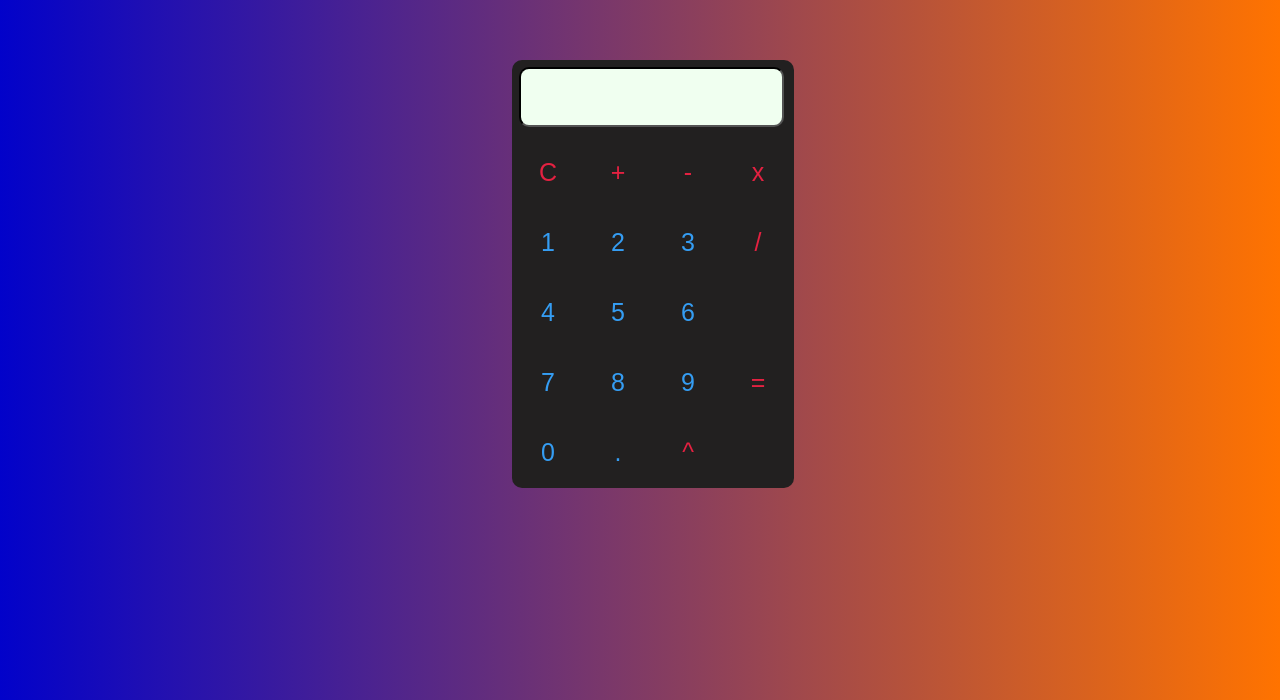
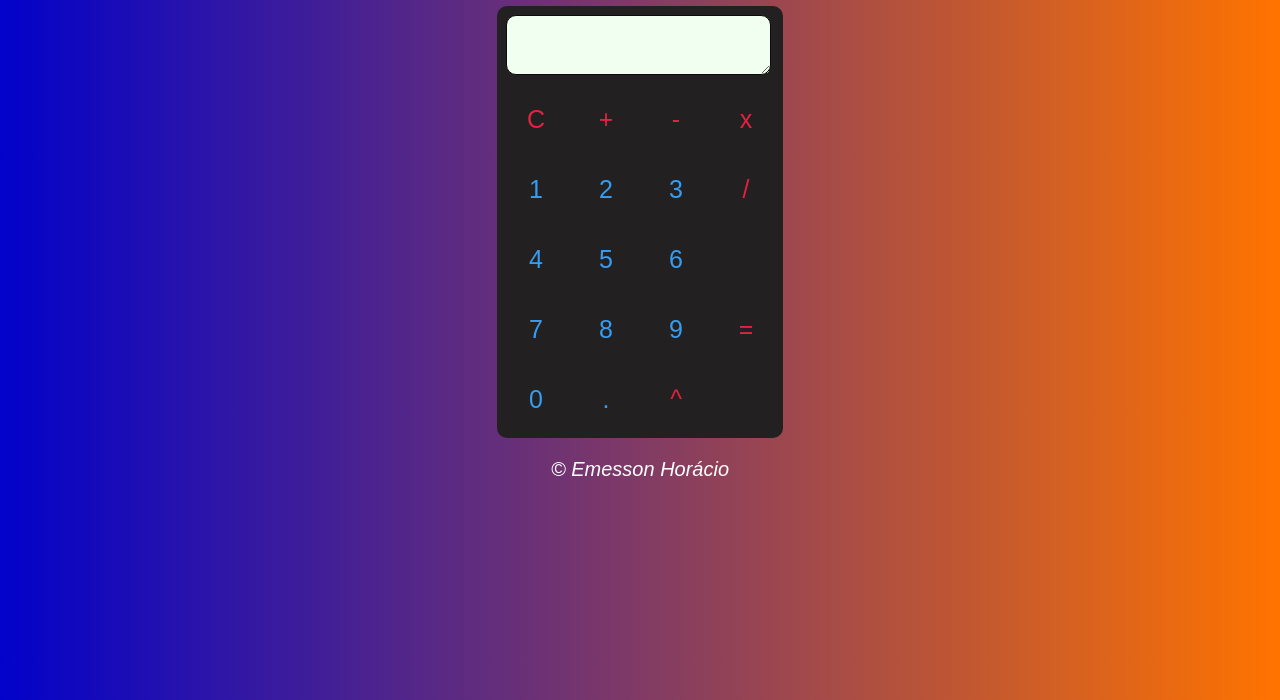
Before and after one commit to emessonhoracio/CalculadoraWeb, a plain HTML site: page Calculadora.html in a window 1280 px wide. Shown: the part 100-800 px from the top of the page. Drawn offline with Linux system fonts and the light colour scheme.

Commit message:
Segunda versão

```diff
--- a/Calculadora.html
+++ b/Calculadora.html
@@ -5,41 +5,51 @@
         <link rel="stylesheet" href="Estilo_Calculadora.css">
     </head>
     <body>
-        <div class="calculadora" >
+        <header>
+            <h1><strong>ATENÇÃO, FAÇA UMA OPERAÇÃO POR VEZ</strong></h1>
+        </header>
+        <section class="calculadora" >
             <table>
+                <div>
                     <tr>
-                    <input class="visor" type="number" disabled/>
+                        <textarea id='visor' disabled></textarea>
+                    </tr>
+                </div>
+                <div>
+                    <tr>
+                        <td><button class="apagar" onclick='apagar()'>C</button></td>
+                        <td><button class="somar" onclick="operacao('somar')">+</button></td>
+                        <td><button class="subtrair" onclick="operacao('subtrair')">-</button></td>
+                        <td><button class="multiplicar" onclick="operacao('multiplicar')">x</button></td>
                     </tr>
                     <tr>
-                    <td><button class="apagar">C</button></td>
-                    <td><button class="somar">+</button></td>
-                    <td><button class="subtrair">-</button></td>
-                    <td><button class="multiplicar">x</button></td>
+                        <td><button id='n1' onclick="escreverTel('n1')">1</button></td>
+                        <td><button id='n2' onclick="escreverTel('n2')">2</button></td>
+                        <td><button id='n3' onclick="escreverTel('n3')">3</button></td>
+                        <td><button class="dividir" onclick="operacao('dividir')">/</button></td>
                     </tr>
                     <tr>
-                    <td><button>1</button></td>
-                    <td><button>2</button></td>
-                    <td><button>3</button></td>
-                    <td><button class="dividir">/</button></td>
+                        <td><button id='n4' onclick="escreverTel('n4')">4</button></td>
+                        <td><button id='n5' onclick="escreverTel('n5')">5</button></td>
+                        <td><button id='n6' onclick="escreverTel('n6')">6</button></td>
+                        <td rowspan="5"><button class="resultado" onclick="resultado()">=</button></td>
                     </tr>
                     <tr>
-                    <td><button>4</button></td>
-                    <td><button>5</button></td>
-                    <td><button>6</button></td>
-                    <td rowspan="5"><button class="resultado">=</button></td>
+                        <td><button id='n7' onclick="escreverTel('n7')">7</button></td>
+                        <td><button id='n8' onclick="escreverTel('n8')">8</button></td>
+                        <td><button id='n9' onclick="escreverTel('n9')">9</button></td>
                     </tr>
                     <tr>
-                    <td><button>7</button></td>
-                    <td><button>8</button></td>
-                    <td><button>9</button></td>
+                        <td><button id='n0' onclick="escreverTel('n0')">0</button></td>
+                        <td><button id='ponto' onclick="escreverTel('ponto')">.</button></td>
+                        <td><button class="potencia" onclick="operacao('potencia')">^</button></td>
                     </tr>
-                <tr>
-                    <td><button>0</button></td>
-                    <td><button>.</button></td>
-                    <td><button class="potencia">^</button></td>
-                </tr>
+                </div>
             </table>
-
-        </div>
+        </section>
+        <footer>
+            <p1>&copy; Emesson Horácio</p1>
+        </footer>
+        <script src = 'script.js'></script>
     </body>
 </html>
--- a/Estilo_Calculadora.css
+++ b/Estilo_Calculadora.css
@@ -1,7 +1,12 @@
 body{
     background: linear-gradient(to left, rgb(255, 115, 0), rgb(2, 2, 202));
+    padding: 40px;
 }
-.resultado{
+h1{
+    text-align: center;
+    color: white;
+}
+button.resultado{
     color: rgb(228, 33, 65);
     width: 60px;
     height: 200px;
@@ -9,45 +14,54 @@ body{
 }
 button{
     color: rgb(53, 157, 243);
-    background-color: rgb(34,32,32);
+    background: rgb(34,32,32);
     width: 60px;
     height: 60px;
     font-size: 25px;
     margin: 3;
     border: none;
 }
-.visor{
+textarea#visor{
+    font: normal 15pt arial;
+    padding: 15px;
+    text-align: left;
+    color: black;
     border-radius: 10px;
-    border-color: black;
+    border-color: rgb(12, 11, 11);
     width: 265px;
     height: 60px;
-    margin: 7;
-    background-color: honeydew;
+    margin: 6;
+    background: honeydew;
 }
-.calculadora{
+section.calculadora{
+    padding: 3px;
     border-color: black;
     border-radius: 10px;
-    background-color: rgb(34, 32, 32);
-    position: absolute;
-    top: 20%;
-    left: 40%;
-
+    background: rgb(34, 32, 32);
+    width: 280px;
+    margin: auto;
 }
-.apagar{
+button.apagar{
     color: rgb(228, 33, 65);
 }
-.somar{
+button.somar{
     color: rgb(228, 33, 65);
 }
-.subtrair{
+button.subtrair{
     color: rgb(228, 33, 65);
 }
-.dividir{
+button.dividir{
     color: rgb(228, 33, 65);
 }
-.multiplicar{
+button.multiplicar{
     color: rgb(228, 33, 65);
 }
-.potencia{
+button.potencia{
     color: rgb(228, 33, 65);
 }
+footer{
+    text-align: center;
+    padding: 20px;
+    font: italic 15pt arial;
+    color: white
+}
--- /dev/null
+++ b/script.js
@@ -0,0 +1,85 @@
+var visor = document.getElementById('visor')
+var expressao = []
+function escreverTel(n){
+    var selnum = document.getElementById(n)
+    visor.innerText = visor.textContent + selnum.textContent
+
+}
+function operacao(sinal){
+    var verificacao = visor.textContent
+    var valorSoma = verificacao.indexOf('+')
+    var valorSubtracao = verificacao.indexOf('-')
+    var valorMultiplicacao = verificacao.indexOf('*')
+    var valorDivisao = verificacao.indexOf('/')
+    var valorPotencia = verificacao.indexOf('^')
+    if (valorSoma == -1 && valorSubtracao == -1 && valorMultiplicacao == -1 && valorDivisao == -1 &&
+        valorPotencia == -1){
+        var txtn1 = visor.textContent
+        expressao[0] = txtn1
+        var selop = document.getElementsByClassName(sinal)[0]
+        visor.innerText = txtn1 + " "  + selop.textContent + " "
+        if (sinal == 'somar'){
+            expressao[1] = 'somar'
+        }else if(sinal == 'subtrair'){
+            expressao[1] = 'subtrair'
+        }else if(sinal == 'multiplicar'){
+            expressao[1] = 'multiplicar'
+        }else if(sinal == 'dividir'){
+            expressao[1] = 'dividir'
+        }else if(sinal == 'potencia'){
+            expressao[1] = 'potencia'
+        }
+    }else{
+        window.alert("[OPERAÇÃO INVÁLIDA]; Faça uma operação por vez!!")
+    }
+
+}
+function resultado(){
+    var ex = visor.textContent
+    expressao[2] = ex
+    for (c = 0; c < expressao[2].length; c++){
+        if (expressao[2][c] == ' '){
+            c = c + 3
+            var txtn2 = expressao[2][c]
+            c += 1
+            while (c < expressao[2].length){
+                txtn2 += expressao[2][c]
+                c++
+            }
+            expressao[2] = txtn2
+        }
+    }
+    var n1 = Number.parseFloat(expressao[0])
+    var n2 = Number.parseFloat(expressao[2])
+    var res = null
+    if (expressao[1] == 'somar'){
+        res = n1 + n2
+        visor.innerText = res
+        zerarExp()
+    }else if (expressao[1] == 'subtrair'){
+        res = n1 - n2
+        visor.innerText = res
+        zerarExp()
+    }else if (expressao[1] == 'multiplicar'){
+        res = n1 * n2
+        visor.innerText = res
+        zerarExp()
+    }else if (expressao[1] == 'dividir'){
+        res = n1 / n2
+        visor.innerText = res
+        zerarExp()
+    }else if (expressao[1] == 'potencia'){
+        res = n1 ** n2
+        visor.innerText = res
+        zerarExp()
+    }
+
+}
+function zerarExp(){
+    for (c = 0; c < expressao.length; c++){
+        expressao[c] = 0
+    }
+}
+function apagar(){
+    visor.innerText = ''
+}
```
Lines whose indentation alone changed are shown as unchanged.
